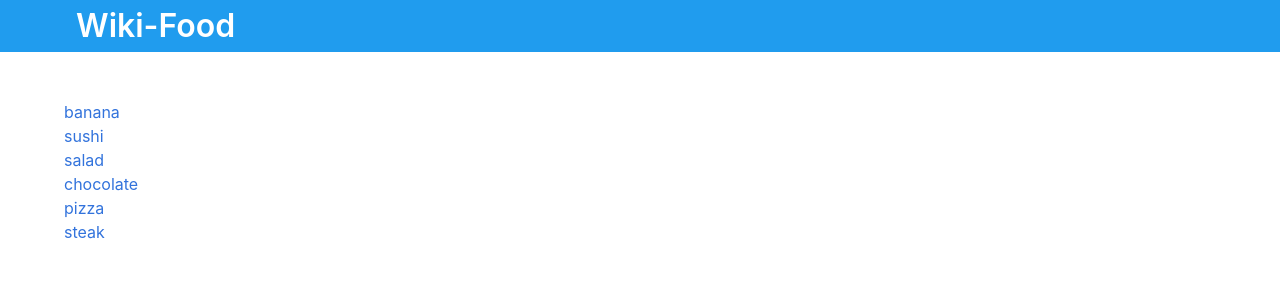
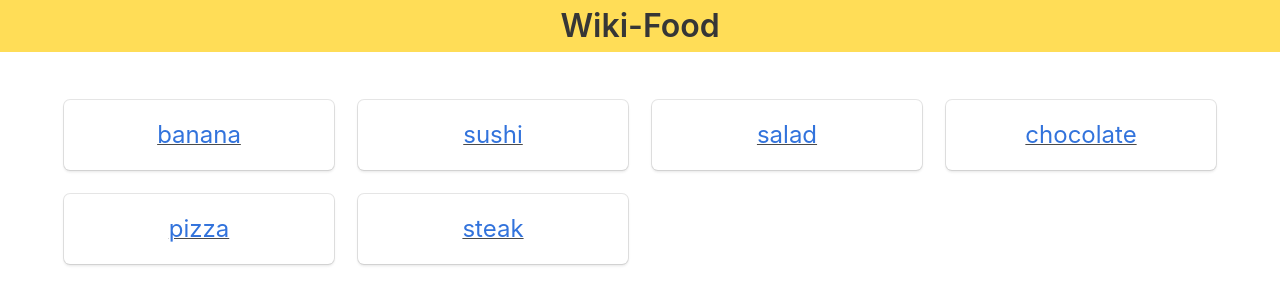
Before and after one commit to nadav-ram/wiki-food, a Flask app: page / in a window 1280 px wide. Shown: the top 305 px of the page. Run offline with Flask 2, Linux system fonts and the light colour scheme.

Commit message:
visual tweaks

```diff
--- a/flaskapp/templates/home.html
+++ b/flaskapp/templates/home.html
@@ -1,9 +1,17 @@
 {% extends 'layout.html' %}
 {% block body %}
 
-{% for food in foods %}
-<a href="/food/{{  food  }}">{{ food }}</a>
-<br>
-{% endfor %}
+
+<div class="columns is-multiline">
+
+    {% for food in foods %}
+    <div class="column is-3">
+        <div class="box has-text-centered"><u><a href="/food/{{  food  }}"
+                    class="subtitle is-4 has-text-link">{{ food }}</a></u></div>
+    </div>
+    {% endfor %}
+
+</div>
+
 
 {% endblock %}
--- a/flaskapp/templates/includes/_navbar.html
+++ b/flaskapp/templates/includes/_navbar.html
@@ -1,7 +1,7 @@
-<nav class="navbar is-info" role="navigation">
+<nav class="navbar is-warning" role="navigation" style="position: relative;">
     <div class="container">
-        <div class="navbar-item">
-            <a class="title is-3 has-text-white" href="/">Wiki-Food</a>
+        <div class="navbar-item" style="position: absolute; left: 50%; transform: translateX(-50%)">
+            <a class="title is-3 has-text-dark" href="/">Wiki-Food</a>
         </div>
     </div>
 </nav>
```
